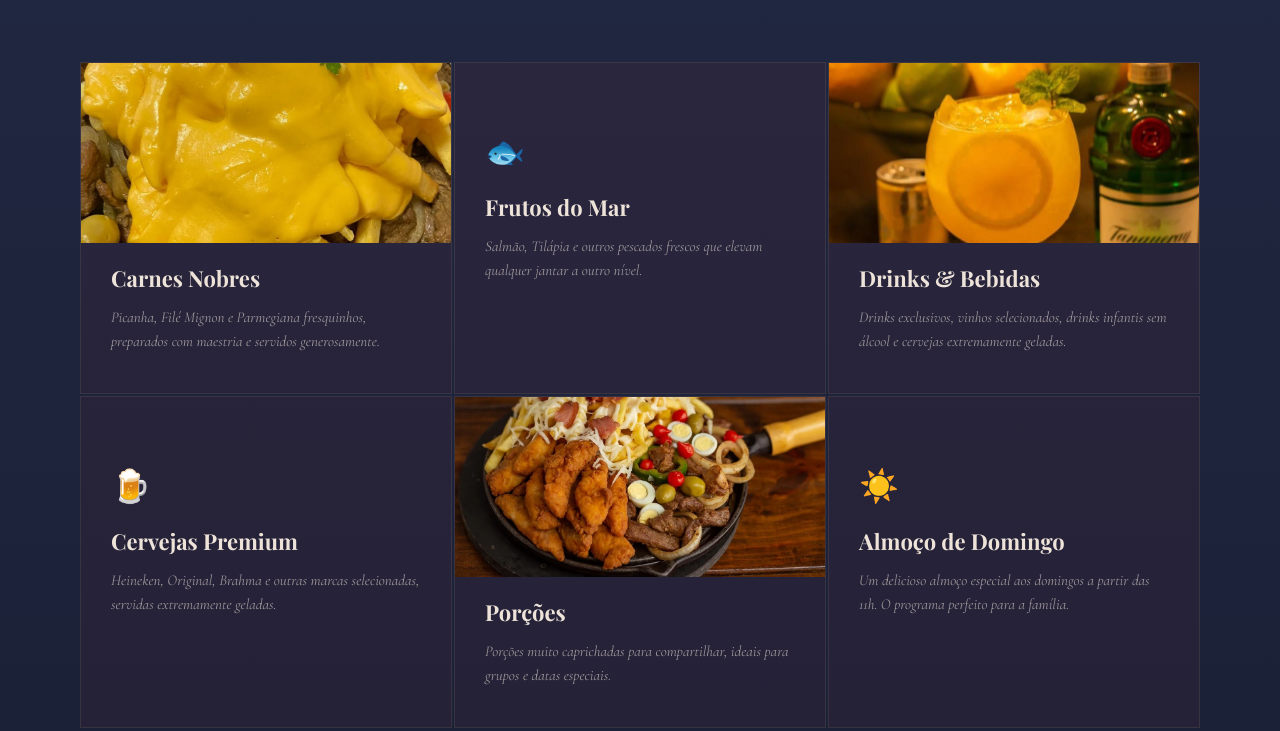
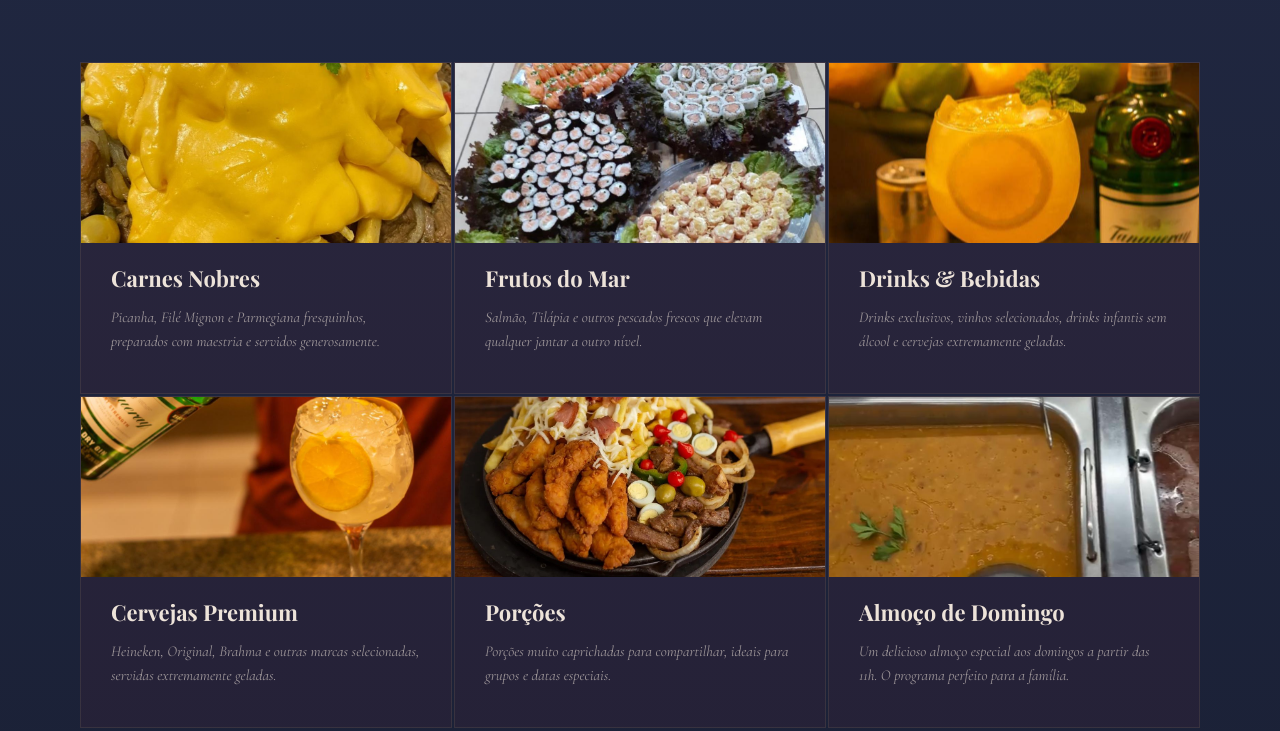
Before and after one commit to MatheusCarques/Landing_Page_NobreSabor, a plain HTML site: page index.html in a window 1280 px wide. Shown: the part 2449-3180 px from the top of the page. Drawn offline with nearby package versions, Linux system fonts and the light colour scheme; a web font is replaced by a local one.

Commit message:
feat: adiciona imagens reais em todos os cards do cardapio
- Frutosdomar.jpeg no card Frutos do Mar
- Cervejas.jpeg no card Cervejas Premium
- Almoco.jpeg no card Almoco de Domingo

Co-Authored-By: Claude Sonnet 4.6 <noreply@anthropic.com>

```diff
--- a/index.html
+++ b/index.html
@@ -213,8 +213,8 @@
       </div>
     </div>
     <div class="menu-item">
-      <div class="menu-item-content" style="padding-top:30px;">
-        <span class="menu-item-icon">🐟</span>
+      <div class="menu-item-img"><img src="images/Frutosdomar.jpeg" alt="Frutos do Mar"></div>
+      <div class="menu-item-content">
         <div class="menu-item-name">Frutos do Mar</div>
         <div class="menu-item-desc">Salmão, Tilápia e outros pescados frescos que elevam qualquer jantar a outro nível.</div>
       </div>
@@ -227,8 +227,8 @@
       </div>
     </div>
     <div class="menu-item">
-      <div class="menu-item-content" style="padding-top:30px;">
-        <span class="menu-item-icon">🍺</span>
+      <div class="menu-item-img"><img src="images/Cervejas.jpeg" alt="Cervejas Premium"></div>
+      <div class="menu-item-content">
         <div class="menu-item-name">Cervejas Premium</div>
         <div class="menu-item-desc">Heineken, Original, Brahma e outras marcas selecionadas, servidas extremamente geladas.</div>
       </div>
@@ -241,8 +241,8 @@
       </div>
     </div>
     <div class="menu-item">
-      <div class="menu-item-content" style="padding-top:30px;">
-        <span class="menu-item-icon">☀️</span>
+      <div class="menu-item-img"><img src="images/Almo%C3%A7o.jpeg" alt="Almoço de Domingo"></div>
+      <div class="menu-item-content">
         <div class="menu-item-name">Almoço de Domingo</div>
         <div class="menu-item-desc">Um delicioso almoço especial aos domingos a partir das 11h. O programa perfeito para a família.</div>
       </div>
```
Also changed, not shown: images/Almoço.jpeg (added), images/Cervejas.jpeg (added), images/Frutosdomar.jpeg (added), images/cerveja.jpeg (added).
